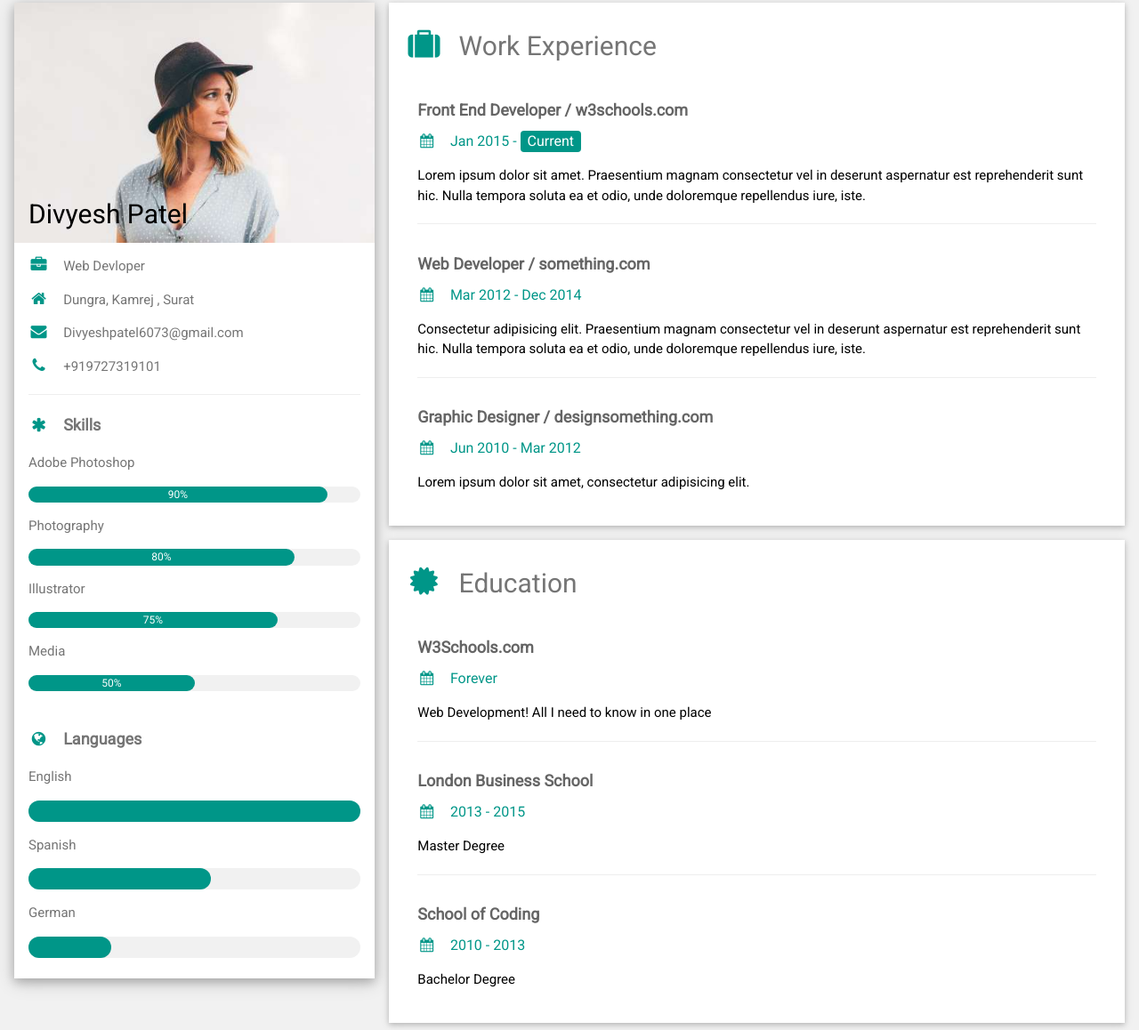
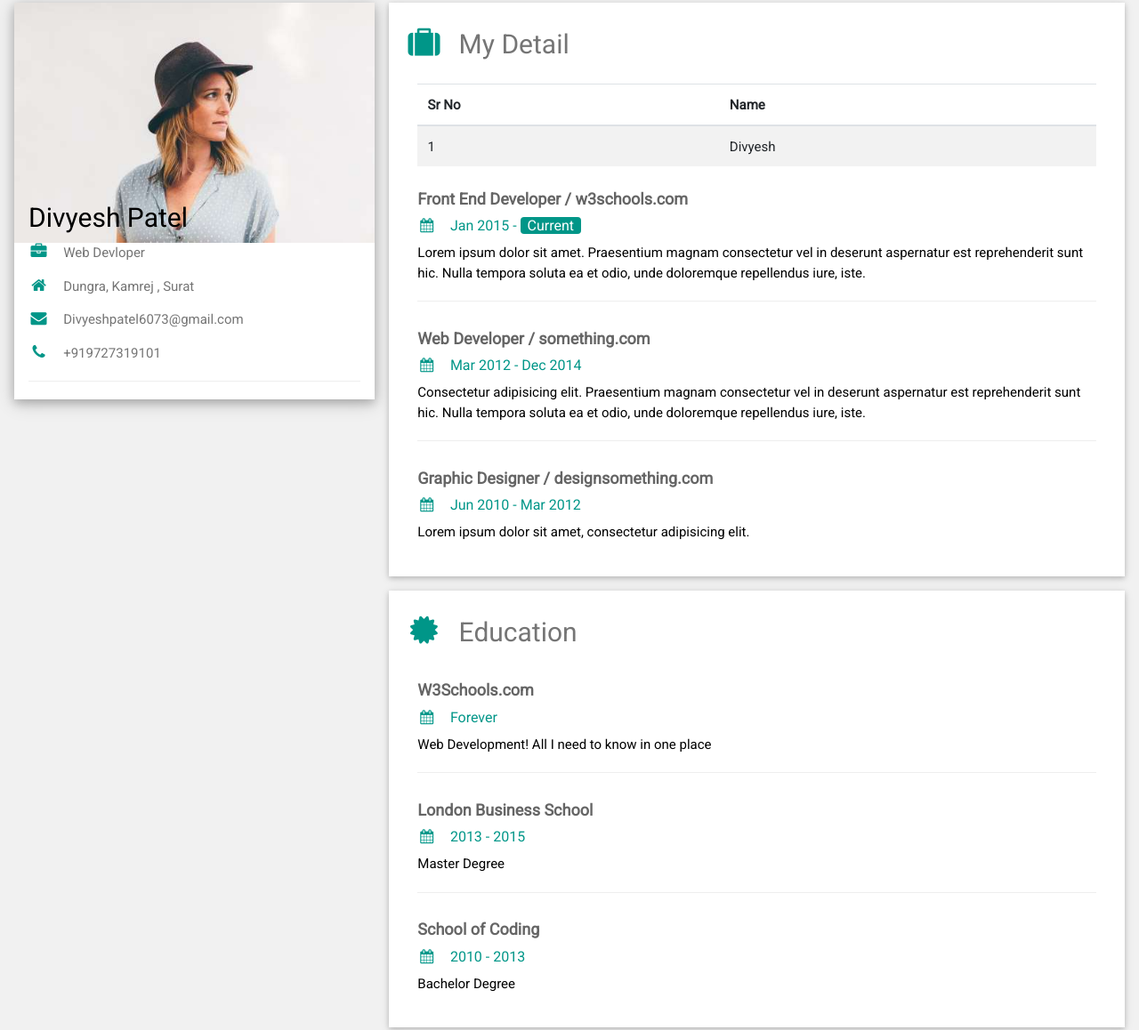
Before and after one commit to Divyeshpatel6073/DivyeshBio.github.io, a plain HTML site: page index.html in a window 1280 px wide. Shown: the part 13-1171 px from the top of the page at 89% size. Drawn offline with nearby package versions, Linux system fonts and the light colour scheme.

Commit message:
Bootstrape put

```diff
--- a/index.html
+++ b/index.html
@@ -3,9 +3,12 @@
 <title>W3.CSS Template</title>
 <meta charset="UTF-8">
 <meta name="viewport" content="width=device-width, initial-scale=1">
+<link rel="stylesheet" href="https://stackpath.bootstrapcdn.com/bootstrap/4.5.2/css/bootstrap.min.css">
 <link rel="stylesheet" href="https://www.w3schools.com/w3css/4/w3.css">
 <link rel='stylesheet' href='https://fonts.googleapis.com/css?family=Roboto'>
 <link rel="stylesheet" href="https://cdnjs.cloudflare.com/ajax/libs/font-awesome/4.7.0/css/font-awesome.min.css">
+<script src="https://stackpath.bootstrapcdn.com/bootstrap/4.5.2/js/bootstrap.min.js" crossorigin="anonymous"></script>
+<script src="https://stackpath.bootstrapcdn.com/bootstrap/4.5.2/js/bootstrap.bundle.min.js" crossorigin="anonymous"></script>
 <style>
 html,body,h1,h2,h3,h4,h5,h6 {font-family: "Roboto", sans-serif}
 </style>
@@ -34,41 +37,41 @@ html,body,h1,h2,h3,h4,h5,h6 {font-family: "Roboto", sans-serif}
           <p><i class="fa fa-phone fa-fw w3-margin-right w3-large w3-text-teal"></i>+919727319101</p>
           <hr>
 
-          <p class="w3-large"><b><i class="fa fa-asterisk fa-fw w3-margin-right w3-text-teal"></i>Skills</b></p>
-          <p>Adobe Photoshop</p>
-          <div class="w3-light-grey w3-round-xlarge w3-small">
-            <div class="w3-container w3-center w3-round-xlarge w3-teal" style="width:90%">90%</div>
-          </div>
-          <p>Photography</p>
-          <div class="w3-light-grey w3-round-xlarge w3-small">
-            <div class="w3-container w3-center w3-round-xlarge w3-teal" style="width:80%">
-              <div class="w3-center w3-text-white">80%</div>
-            </div>
-          </div>
-          <p>Illustrator</p>
-          <div class="w3-light-grey w3-round-xlarge w3-small">
-            <div class="w3-container w3-center w3-round-xlarge w3-teal" style="width:75%">75%</div>
-          </div>
-          <p>Media</p>
-          <div class="w3-light-grey w3-round-xlarge w3-small">
-            <div class="w3-container w3-center w3-round-xlarge w3-teal" style="width:50%">50%</div>
-          </div>
-          <br>
+          <!-- <p class="w3-large"><b><i class="fa fa-asterisk fa-fw w3-margin-right w3-text-teal"></i>Skills</b></p> -->
+          <!-- <p>Adobe Photoshop</p> -->
+          <!-- <div class="w3-light-grey w3-round-xlarge w3-small"> -->
+            <!-- <div class="w3-container w3-center w3-round-xlarge w3-teal" style="width:90%">90%</div> -->
+          <!-- </div> -->
+          <!-- <p>Photography</p> -->
+          <!-- <div class="w3-light-grey w3-round-xlarge w3-small"> -->
+            <!-- <div class="w3-container w3-center w3-round-xlarge w3-teal" style="width:80%"> -->
+              <!-- <div class="w3-center w3-text-white">80%</div> -->
+            <!-- </div> -->
+          <!-- </div> -->
+          <!-- <p>Illustrator</p> -->
+          <!-- <div class="w3-light-grey w3-round-xlarge w3-small"> -->
+            <!-- <div class="w3-container w3-center w3-round-xlarge w3-teal" style="width:75%">75%</div> -->
+          <!-- </div> -->
+          <!-- <p>Media</p> -->
+          <!-- <div class="w3-light-grey w3-round-xlarge w3-small"> -->
+            <!-- <div class="w3-container w3-center w3-round-xlarge w3-teal" style="width:50%">50%</div> -->
+          <!-- </div> -->
+          <!-- <br> -->
 
-          <p class="w3-large w3-text-theme"><b><i class="fa fa-globe fa-fw w3-margin-right w3-text-teal"></i>Languages</b></p>
-          <p>English</p>
-          <div class="w3-light-grey w3-round-xlarge">
-            <div class="w3-round-xlarge w3-teal" style="height:24px;width:100%"></div>
-          </div>
-          <p>Spanish</p>
-          <div class="w3-light-grey w3-round-xlarge">
-            <div class="w3-round-xlarge w3-teal" style="height:24px;width:55%"></div>
-          </div>
-          <p>German</p>
-          <div class="w3-light-grey w3-round-xlarge">
-            <div class="w3-round-xlarge w3-teal" style="height:24px;width:25%"></div>
-          </div>
-          <br>
+          <!-- <p class="w3-large w3-text-theme"><b><i class="fa fa-globe fa-fw w3-margin-right w3-text-teal"></i>Languages</b></p> -->
+          <!-- <p>English</p> -->
+          <!-- <div class="w3-light-grey w3-round-xlarge"> -->
+            <!-- <div class="w3-round-xlarge w3-teal" style="height:24px;width:100%"></div> -->
+          <!-- </div> -->
+          <!-- <p>Spanish</p> -->
+          <!-- <div class="w3-light-grey w3-round-xlarge"> -->
+            <!-- <div class="w3-round-xlarge w3-teal" style="height:24px;width:55%"></div> -->
+          <!-- </div> -->
+          <!-- <p>German</p> -->
+          <!-- <div class="w3-light-grey w3-round-xlarge"> -->
+            <!-- <div class="w3-round-xlarge w3-teal" style="height:24px;width:25%"></div> -->
+          <!-- </div> -->
+          <!-- <br> -->
         </div>
       </div><br>
 
@@ -79,7 +82,23 @@ html,body,h1,h2,h3,h4,h5,h6 {font-family: "Roboto", sans-serif}
     <div class="w3-twothird">
 
       <div class="w3-container w3-card w3-white w3-margin-bottom">
-        <h2 class="w3-text-grey w3-padding-16"><i class="fa fa-suitcase fa-fw w3-margin-right w3-xxlarge w3-text-teal"></i>Work Experience</h2>
+        <h2 class="w3-text-grey w3-padding-16"><i class="fa fa-suitcase fa-fw w3-margin-right w3-xxlarge w3-text-teal"></i>My Detail</h2>
+		<div class="w3-container">
+			<table class="table table-striped">
+				<thead>
+					<tr>
+						<th>Sr No</th>
+						<th>Name</th>
+					</tr>
+				</thead>
+				<tbody>
+					<tr>
+						<td>1</td>
+						<td>Divyesh</td>
+					</tr>
+				</tbody>
+			</table>
+		</div>
         <div class="w3-container">
           <h5 class="w3-opacity"><b>Front End Developer / w3schools.com</b></h5>
           <h6 class="w3-text-teal"><i class="fa fa-calendar fa-fw w3-margin-right"></i>Jan 2015 - <span class="w3-tag w3-teal w3-round">Current</span></h6>
```
